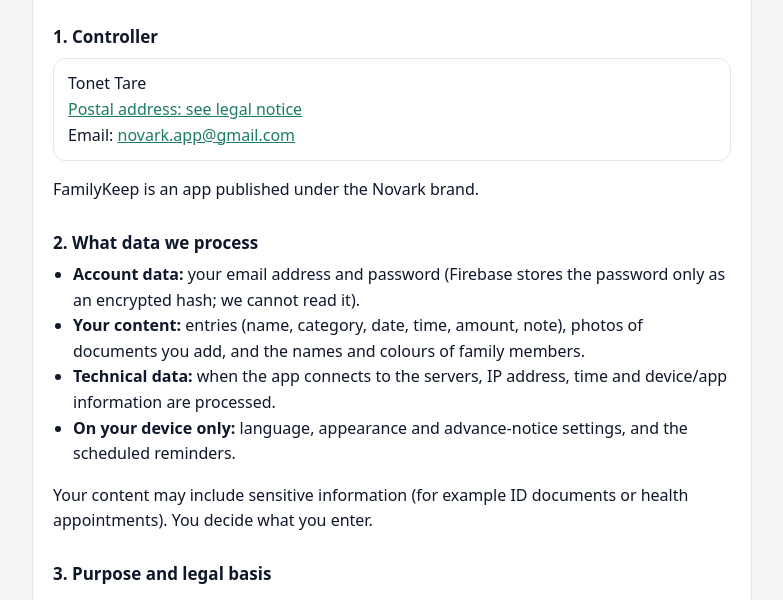
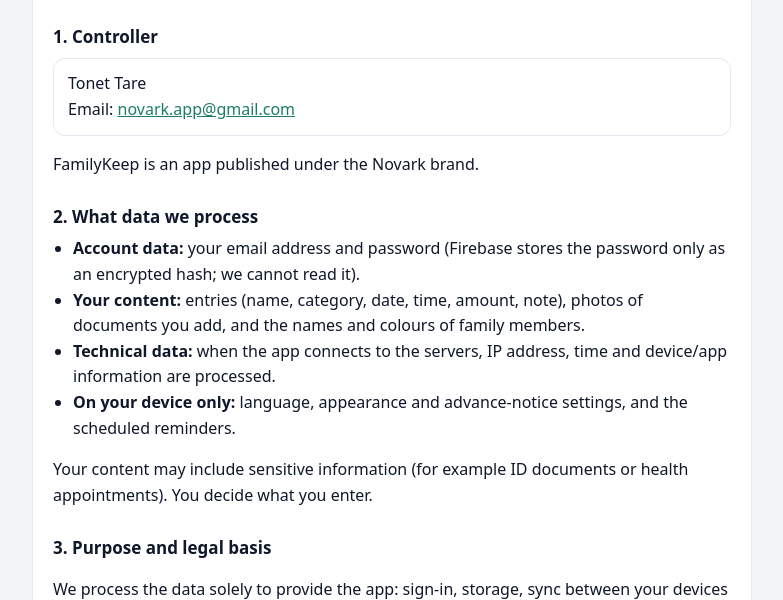
Before and after one commit to tonettare-maker/familykeep, a plain HTML site: page privacy.html in a window 1280 px wide. Shown: the part 157-757 px from the top of the page, without its empty margins (248-1031 px from the left). Drawn offline with Linux system fonts and the light colour scheme.

Commit message:
Privacy: remove postal address
Co-Authored-By: Claude Opus 5.5 <noreply@anthropic.com>

```diff
--- a/privacy.html
+++ b/privacy.html
@@ -55,7 +55,7 @@
       <p class="muted">FamilyKeep · Stand: <span class="k-datum"></span></p>
 
       <h2>1. Verantwortlicher</h2>
-      <div class="box"><span class="k-name"></span><br><span class="k-adresse"></span><br>E-Mail: <a class="k-mail"></a></div>
+      <div class="box"><span class="k-name"></span><br>E-Mail: <a class="k-mail"></a></div>
       <p>FamilyKeep ist eine App der Marke Novark.</p>
 
       <h2>2. Welche Daten wir verarbeiten</h2>
@@ -111,7 +111,7 @@
       <p class="muted">FamilyKeep · Last updated: <span class="k-datum"></span></p>
 
       <h2>1. Controller</h2>
-      <div class="box"><span class="k-name"></span><br><span class="k-adresse"></span><br>Email: <a class="k-mail"></a></div>
+      <div class="box"><span class="k-name"></span><br>Email: <a class="k-mail"></a></div>
       <p>FamilyKeep is an app published under the Novark brand.</p>
 
       <h2>2. What data we process</h2>
@@ -167,7 +167,7 @@
       <p class="muted">FamilyKeep · Përditësuar më: <span class="k-datum"></span></p>
 
       <h2>1. Përgjegjësi</h2>
-      <div class="box"><span class="k-name"></span><br><span class="k-adresse"></span><br>Email: <a class="k-mail"></a></div>
+      <div class="box"><span class="k-name"></span><br>Email: <a class="k-mail"></a></div>
       <p>FamilyKeep është një app i markës Novark.</p>
 
       <h2>2. Çfarë të dhënash përpunojmë</h2>
@@ -224,21 +224,12 @@
   // >>> HIER DIE ANGABEN DES VERANTWORTLICHEN EINTRAGEN (einmal, gilt für alle Sprachen) <<<
   var KONTAKT = {
     name: 'Tonet Tare',
-    // Postanschrift steht nur im Impressum (gesetzlich vorgeschrieben), nicht hier
-    impressum: 'https://tonettare-maker.github.io/novark/',
     email: 'novark.app@gmail.com',
     datum: '10.11.2026',
   };
   // ==========================================================================
   function alle(sel, fn) { Array.prototype.forEach.call(document.querySelectorAll(sel), fn); }
   alle('.k-name', function (e) { e.textContent = KONTAKT.name; });
-  var ADR = { de: 'Postanschrift: siehe Impressum', en: 'Postal address: see legal notice', sq: 'Adresa postare: shih njoftimin ligjor' };
-  alle('.k-adresse', function (e) {
-    var box = e.closest('[data-lang]'), l = box ? box.getAttribute('data-lang') : 'en';
-    var a = document.createElement('a');
-    a.href = KONTAKT.impressum + l + '/impressum/'; a.textContent = ADR[l] || ADR.en; a.rel = 'noopener';
-    e.appendChild(a);
-  });
   alle('.k-datum', function (e) { e.textContent = KONTAKT.datum; });
   alle('.k-mail', function (e) { e.textContent = KONTAKT.email; e.href = 'mailto:' + KONTAKT.email; });
 
```
